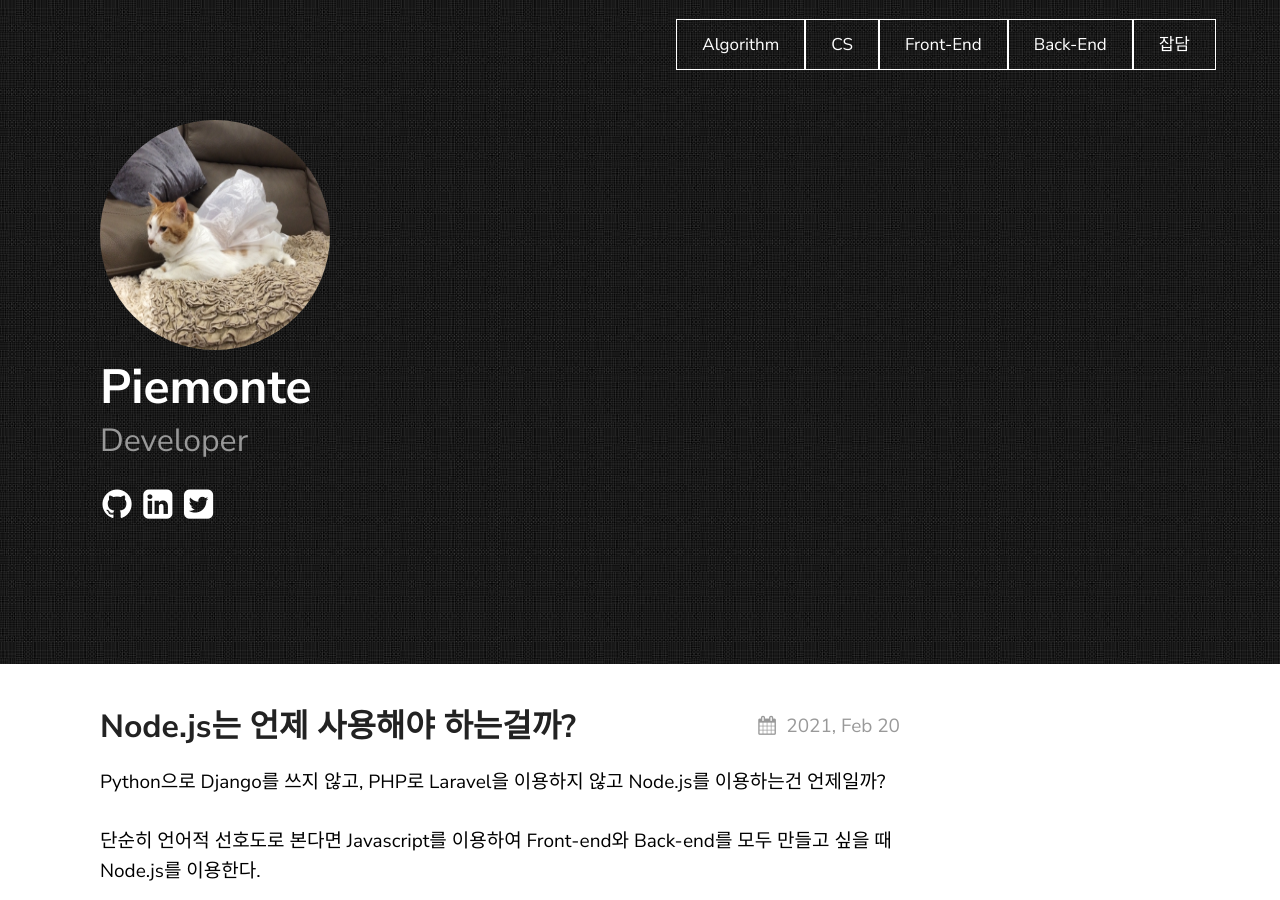
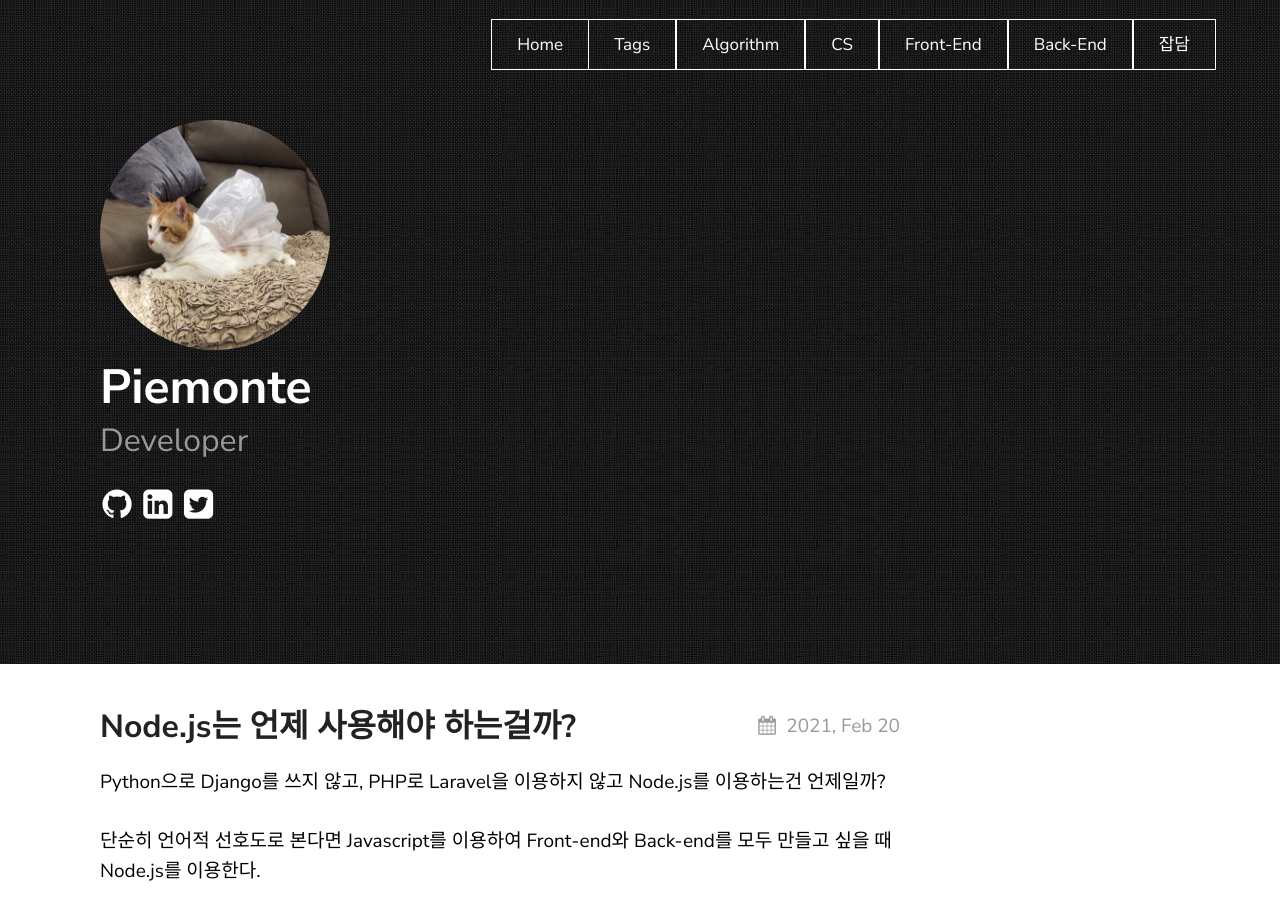
Before and after one commit to piemonte93/piemonte93.github.io, a Jekyll site: the page built from index.md, in a window 1280 px wide and 900 px high. Built offline with Jekyll 4.4.1, drawn with Linux system fonts in a browser that asks for light colours.

Commit message:
Change Nav Bar

```diff
--- a/_includes/nav.html
+++ b/_includes/nav.html
@@ -1,6 +1,8 @@
 {%- if site.texture.showNav -%}
 <div class="navbar">
 	<ul>
+		<li><a href="/">Home</a></li>
+		<li><a href="/tags.html">Tags</a></li>
 		{% for link in site.texture.navigation %}
 		<a href="{{ link.url | prepend:site.baseurl }}"><li {% if link.url == page.url %}class="active"{% endif %} >{{ link.title }}</li></a>
 		{% endfor %}
```
